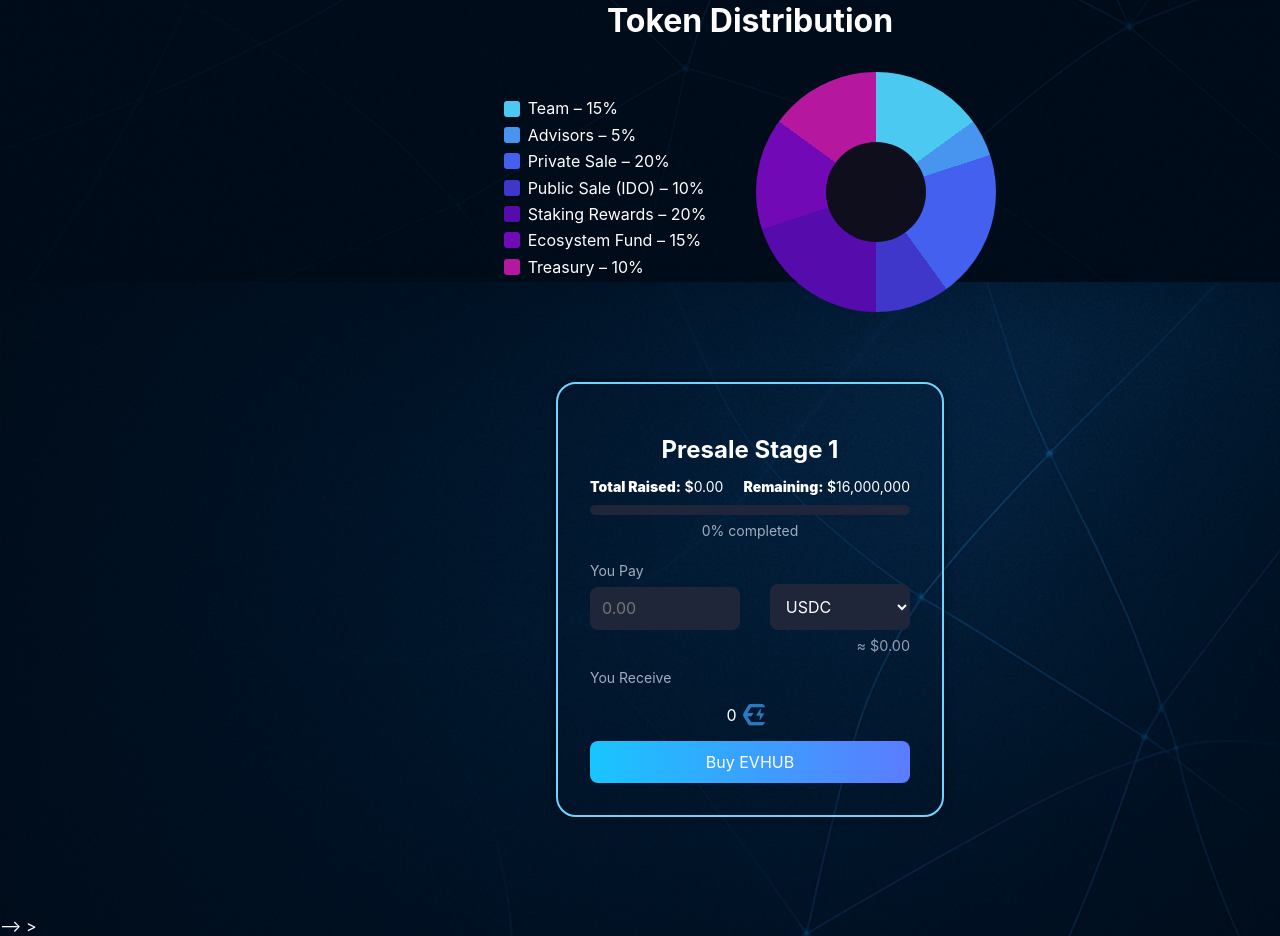
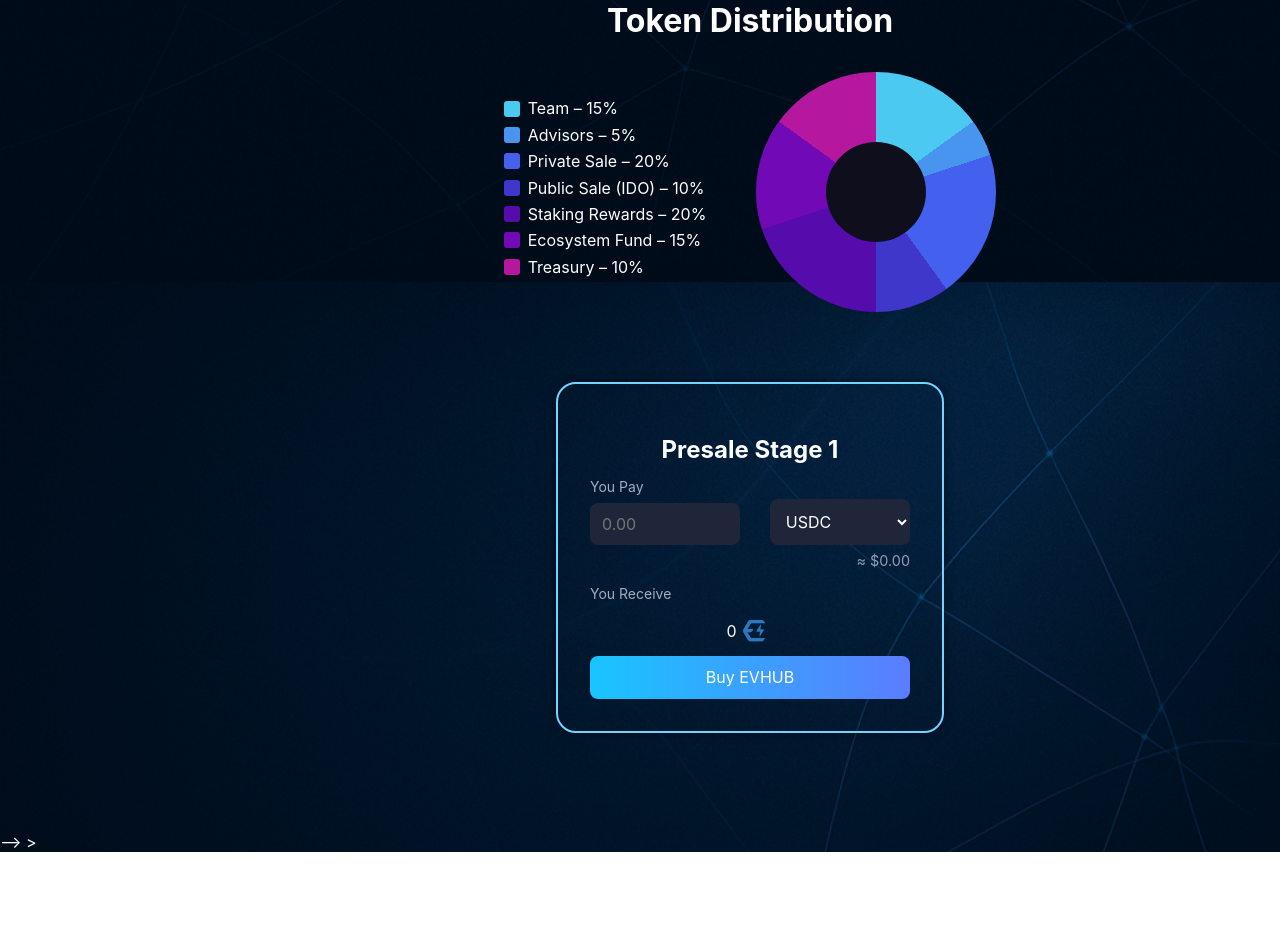
Before and after one commit to ArvydasBeg/EVHUB, a website: page index.html in a window 1280 px wide. Shown: the part 2278-3214 px from the top of the page. After the commit the page ends 3130 px from the top, so only its background shows below. Drawn offline with nearby package versions, Linux system fonts and the light colour scheme; a script that the page names is missing.

Commit message:
Update index.html
Signed-off-by: Arvydas <106098508+ArvydasBeg@users.noreply.github.com>

```diff
--- a/index.html
+++ b/index.html
@@ -202,7 +202,7 @@
         <section class="presale-container" id="presale">
           <h2>Presale Stage 1</h2>
 
-          <div class="progress-wrapper">
+<!--           <div class="progress-wrapper">
             <div class="progress-stats">
               <p>
                 <strong>Total Raised:</strong> $<span id="live-total"
@@ -219,7 +219,7 @@
               <div class="progress-fill" id="progress-fill"></div>
             </div>
             <p id="progress-text">0% completed</p>
-          </div>
+          </div> -->
 
           <div class="form-box">
             <p class="label">You Pay</p>
```
